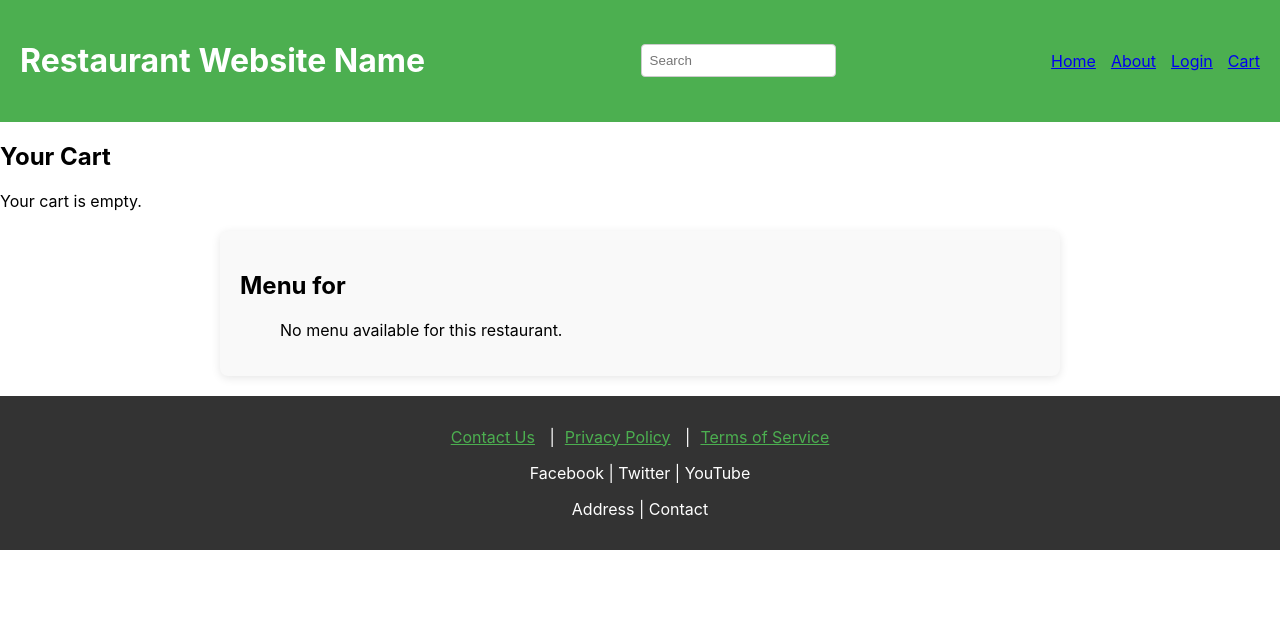
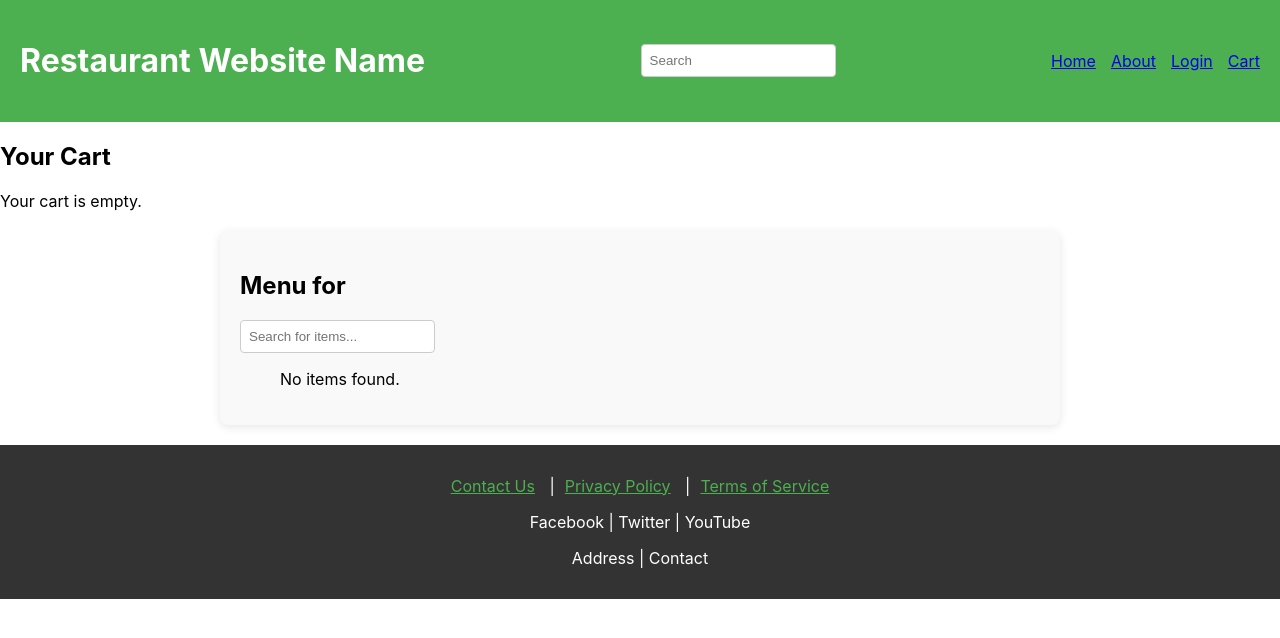
Before and after one commit to akhssm/restaurent, a React (Create React App) app: page /cart in a window 1280 px wide. Shown: the top 638 px of the page. Built offline with nearby package versions, Linux system fonts and the light colour scheme.

Commit message:
made some changes.

```diff
--- a/src/components/Cart/Cart.jsx
+++ b/src/components/Cart/Cart.jsx
@@ -8,13 +8,13 @@ const Cart = () => {
   // Function to add an item to the cart
   const addToCart = (item) => {
     // Check if the item is already in the cart
-    const existingItem = cartItems.find(cartItem => cartItem.name === item.name);
+    const existingItem = cartItems.find(cartItem => cartItem.id === item.id); // Use item id to check
 
     if (existingItem) {
       // If it exists, increase the quantity
       setCartItems(cartItems.map(cartItem =>
-        cartItem.name === item.name
-          ? { ...cartItem, quantity: cartItem.quantity + 1 }
+        cartItem.id === item.id // Check by item id
+          ? { ...cartItem, quantity: cartItem.quantity + 1 } // Increment quantity
           : cartItem
       ));
     } else {
@@ -27,7 +27,7 @@ const Cart = () => {
 
   // Calculate the total amount
   const totalAmount = cartItems.reduce((total, item) => {
-    return total + (parseFloat(item.price.slice(1)) * item.quantity);
+    return total + (parseFloat(item.price.slice(1)) * item.quantity); // Update to calculate total for each item
   }, 0);
 
   return (
@@ -36,13 +36,13 @@ const Cart = () => {
       {cartItems.length > 0 ? (
         <div>
           <ul>
-            {cartItems.map((item, index) => (
-              <li key={index}>
+            {cartItems.map((item) => (
+              <li key={item.id}> {/* Use item.id as the key */}
                 {item.name} - Quantity: {item.quantity} - Price: {item.price} - Total: ${(parseFloat(item.price.slice(1)) * item.quantity).toFixed(2)}
               </li>
             ))}
           </ul>
-          <h3>Total Amount: ${totalAmount.toFixed(2)}</h3>
+          <h3>Total Amount: ${totalAmount.toFixed(2)}</h3> {/* Display total amount */}
         </div>
       ) : (
         <p>Your cart is empty.</p>
--- a/src/components/Menu/Menu.jsx
+++ b/src/components/Menu/Menu.jsx
@@ -1,4 +1,4 @@
-import React from 'react';
+import React, { useState } from 'react';
 import { useParams } from 'react-router-dom';
 import './Menu.css';
 
@@ -69,12 +69,34 @@ const Menu = ({ addToCart }) => {
   const menuItems = dummyMenus[id] || []; // Fetch menu based on the restaurant ID
   const restaurantName = restaurantNames[id]; // Get restaurant name from mapping
 
+  // State for the search query
+  const [searchQuery, setSearchQuery] = useState('');
+
+  // Function to handle the search input change
+  const handleSearchChange = (event) => {
+    setSearchQuery(event.target.value);
+  };
+
+  // Filter menu items based on the search query
+  const filteredItems = menuItems.filter((item) =>
+    item.name.toLowerCase().includes(searchQuery.toLowerCase())
+  );
+
   return (
     <div className="menu-container">
       <h2>Menu for {restaurantName}</h2>
+
+      {/* Search input field */}
+      <input
+        type="text"
+        placeholder="Search for items..."
+        value={searchQuery}
+        onChange={handleSearchChange}
+      />
+
       <ul>
-        {menuItems.length > 0 ? (
-          menuItems.map((item) => (
+        {filteredItems.length > 0 ? (
+          filteredItems.map((item) => (
             <li key={item.id} className="menu-item">
               <h3>{item.name}</h3>
               <p>Quantity: {item.quantity}</p>
@@ -83,7 +105,7 @@ const Menu = ({ addToCart }) => {
             </li>
           ))
         ) : (
-          <p>No menu available for this restaurant.</p>
+          <p>No items found.</p>
         )}
       </ul>
     </div>
```
